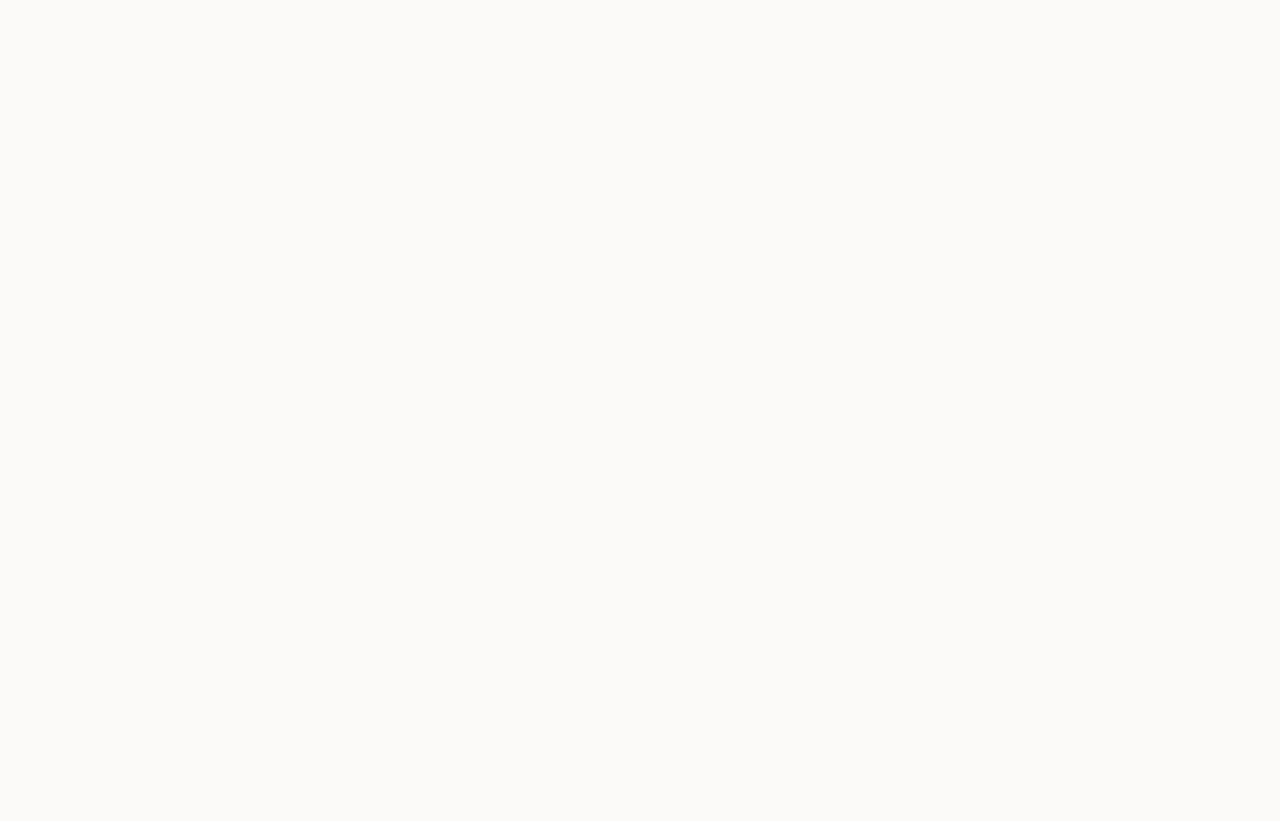
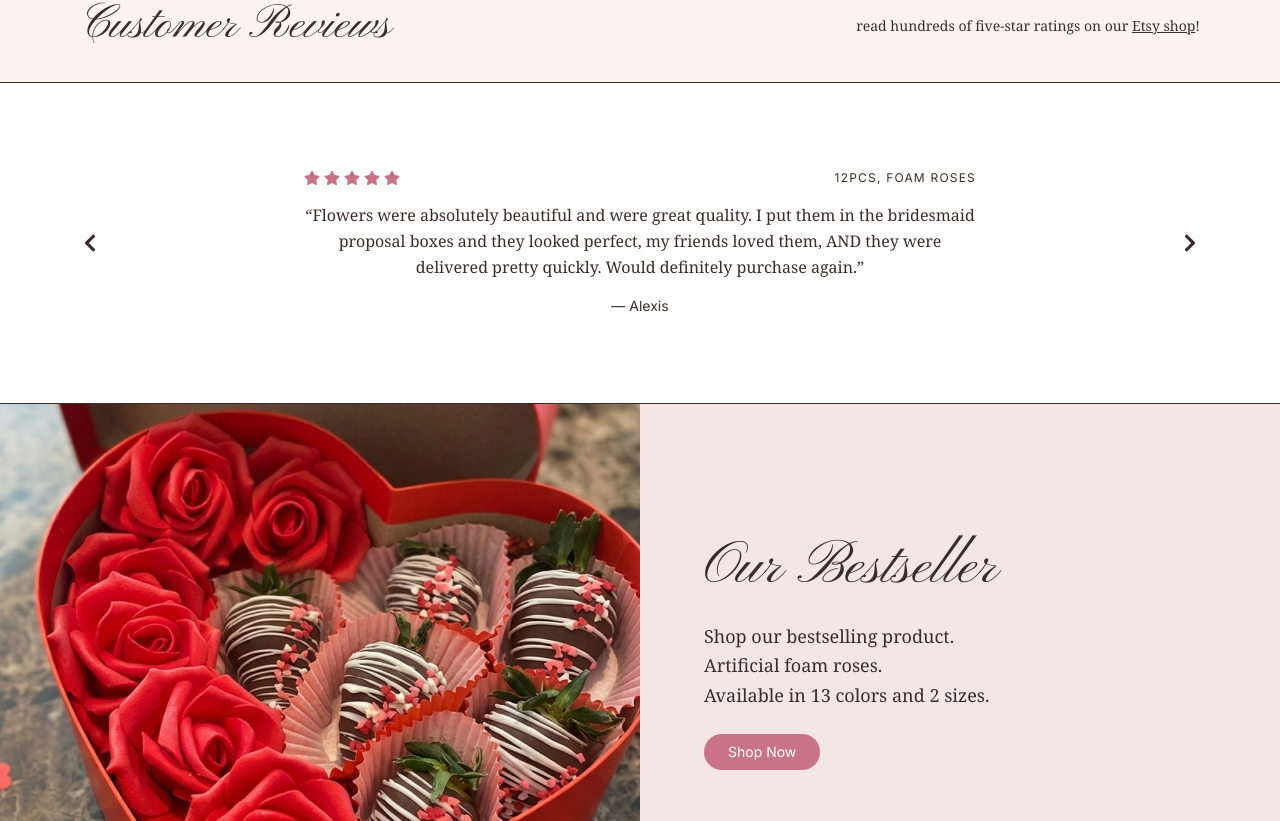
Before and after one commit to kellyma626/universal-craft, a Next.js app: page / in a window 1280 px wide. Shown: the part 1739-2560 px from the top of the page. Before the commit the page ends 1708 px from the top, so only its background shows below. Built offline with nearby package versions, Linux system fonts and the light colour scheme.

Commit message:
feat: add bestseller, visit our store, and customer reviews sections [UC-6]

```diff
--- a/app/page.tsx
+++ b/app/page.tsx
@@ -1,11 +1,17 @@
 import Hero from '@/components/Hero';
 import FeaturedProducts from '@/components/FeaturedProducts';
+import CustomerReviews from '@/components/CustomerReviews';
+import BestsellerSection from '@/components/BestsellerSection';
+import VisitOurStore from '@/components/VisitOurStore';
 
 export default function Home() {
   return (
     <main>
       <Hero />
       <FeaturedProducts />
+      <CustomerReviews />
+      <BestsellerSection />
+      <VisitOurStore />
     </main>
   );
 }
--- /dev/null
+++ b/components/BestsellerSection.tsx
@@ -0,0 +1,37 @@
+import Image from 'next/image';
+import Link from 'next/link';
+
+const BestsellerSection = () => {
+  return (
+    <section className="border-b border-craft-espresso flex min-h-125">
+      <div className="relative w-1/2 min-h-125">
+        <Image
+          src="/bestseller3.png"
+          alt="Foam roses in a heart box"
+          fill
+          className="object-cover object-center"
+        />
+      </div>
+      <div className="w-1/2 bg-craft-petal flex flex-col justify-center px-16 gap-6">
+        <h2 className="font-pinyon text-6xl text-craft-espresso">
+          Our Bestseller
+        </h2>
+        <p className="font-georgia text-lg text-craft-espresso leading-relaxed">
+          Shop our bestselling product.
+          <br />
+          Artificial foam roses.
+          <br />
+          Available in 13 colors and 2 sizes.
+        </p>
+        <Link
+          href="/catalog"
+          className="bg-craft-rose text-white text-sm px-6 py-2 rounded-full w-fit hover:opacity-90 transition-opacity"
+        >
+          Shop Now
+        </Link>
+      </div>
+    </section>
+  );
+};
+
+export default BestsellerSection;
--- /dev/null
+++ b/components/CustomerReviews.tsx
@@ -0,0 +1,70 @@
+'use client';
+import { useState } from 'react';
+import { reviews } from '@/data/Reviews';
+import SectionHeader from './SectionHeader';
+import Link from 'next/link';
+import { FaStar, FaChevronLeft, FaChevronRight } from 'react-icons/fa';
+
+const CustomerReviews = () => {
+  const [current, setCurrent] = useState(0);
+
+  const prev = () => setCurrent((i) => (i === 0 ? reviews.length - 1 : i - 1));
+  const next = () => setCurrent((i) => (i === reviews.length - 1 ? 0 : i + 1));
+
+  const review = reviews[current];
+
+  return (
+    <section className="border-b border-craft-espresso bg-white">
+      <SectionHeader
+        title="Customer Reviews"
+        subtitle={
+          <>
+            read hundreds of five-star ratings on our{' '}
+            <Link
+              href="https://www.etsy.com/shop/UniversalCraftUS"
+              target="_blank"
+              className="underline hover:text-craft-rose"
+            >
+              Etsy shop
+            </Link>
+            !
+          </>
+        }
+      />
+      <div className="flex items-center justify-between px-6 sm:px-10 lg:px-20 py-16">
+        <button
+          onClick={prev}
+          className="text-craft-espresso hover:text-craft-rose hover:cursor-pointer"
+        >
+          <FaChevronLeft size={20} />
+        </button>
+
+        <div className="flex flex-col gap-4 w-full max-w-2xl text-center h-48 justify-center">
+          <div className="flex items-center justify-between">
+            <div className="flex gap-1">
+              {Array.from({ length: 5 }).map((_, i) => (
+                <FaStar key={i} className="text-craft-rose" size={16} />
+              ))}
+            </div>
+            <p className="text-xs text-craft-espresso uppercase tracking-widest">
+              {review.product}
+            </p>
+          </div>
+          <p className="font-georgia text-craft-espresso leading-relaxed line-clamp-4">
+            &ldquo;{review.text}&rdquo;
+          </p>
+          <p className="text-sm text-craft-espresso">— {review.name}</p>
+        </div>
+
+        <button
+          onClick={next}
+          className="text-craft-espresso hover:text-craft-rose hover:cursor-pointer"
+        >
+          <FaChevronRight size={20} />
+        </button>
+      </div>
+    </section>
+  );
+};
+
+export default CustomerReviews;
--- a/components/FeaturedProducts.tsx
+++ b/components/FeaturedProducts.tsx
@@ -6,7 +6,7 @@ const FeaturedProducts = () => {
   const featuredProducts = products.filter((p) => p.featured);
 
   return (
-    <section className="bg-craft-petal">
+    <section className="border-b border-craft-espresso bg-craft-petal">
       <SectionHeader
         title="Featured Products"
         subtitle="shop our featured products online."
--- a/components/SectionHeader.tsx
+++ b/components/SectionHeader.tsx
@@ -1,13 +1,15 @@
+import { ReactNode } from 'react';
+
 interface SectionHeaderProps {
   title: string;
-  subtitle: string;
+  subtitle: ReactNode;
 }
 
 const SectionHeader = ({ title, subtitle }: SectionHeaderProps) => {
   return (
     <div className="border-b border-craft-espresso flex items-center justify-between px-6 sm:px-10 lg:px-20 py-8 bg-craft-cream">
       <h2 className="font-pinyon text-5xl text-craft-espresso">{title}</h2>
-      <p className="font-georgia text-md text-craft-espresso">{subtitle}</p>
+      <p className="font-georgia text-sm text-craft-espresso">{subtitle}</p>
     </div>
   );
 };
--- /dev/null
+++ b/components/VisitOurStore.tsx
@@ -0,0 +1,44 @@
+import Image from 'next/image';
+import Link from 'next/link';
+
+const VisitOurStore = () => {
+  return (
+    <section className="border-b border-craft-espresso flex min-h-125">
+      <div className="w-1/2 bg-craft-cream flex flex-col justify-center px-16 gap-6">
+        <h2 className="font-pinyon text-6xl text-craft-espresso">
+          Visit Our Store
+        </h2>
+        <p className="font-georgia text-lg text-craft-espresso leading-relaxed">
+          Shop in store.
+          <br />
+          Visit us for cake and cupcake stands, metal vases,
+          <br />
+          centerpieces, and more.
+        </p>
+        <Link
+          href="https://maps.google.com/?q=Universal+Craft+Los+Angeles"
+          target="_blank"
+          className=" bg-craft-rose text-white text-sm px-6 py-2 rounded-full w-fit hover:opacity-90 transition-opacity"
+        >
+          405 San Pedro St, Los Angeles, CA 90013
+        </Link>
+        <p className="font-inter text-xs text-craft-espresso">
+          Monday - Saturday, 9am - 4:30pm
+          <br />
+          Business hours may vary.
+        </p>
+      </div>
+
+      <div className="relative w-1/2 min-h-125">
+        <Image
+          src="/bday2.png"
+          alt="Birthday party setup"
+          fill
+          className="object-cover object-center"
+        />
+      </div>
+    </section>
+  );
+};
+
+export default VisitOurStore;
--- /dev/null
+++ b/data/Reviews.ts
@@ -0,0 +1,75 @@
+export interface Review {
+  id: number;
+  name: string;
+  rating: number;
+  product: string;
+  date: string;
+  text: string;
+}
+
+export const reviews: Review[] = [
+  {
+    id: 1,
+    name: 'Alexis',
+    rating: 5,
+    product: '12pcs, Foam Roses',
+    date: 'Feb 7, 2022',
+    text: 'Flowers were absolutely beautiful and were great quality. I put them in the bridesmaid proposal boxes and they looked perfect, my friends loved them, AND they were delivered pretty quickly. Would definitely purchase again.',
+  },
+  {
+    id: 2,
+    name: 'Alicia',
+    rating: 5,
+    product: 'Crystal Money/Card Box',
+    date: 'May 13, 2021',
+    text: 'Absolutely beautiful! I will be using this for my wedding to hold our cards. My mom added a flower to it so it will match the colors of my wedding.',
+  },
+  {
+    id: 3,
+    name: 'Reveca',
+    rating: 5,
+    product: '1 pound, Glitter Bottle',
+    date: 'Nov 18, 2022',
+    text: "I'm so thrilled! All my glitter arrived intact and exactly as pictured in their respective shakers. The glitter arrived a week earlier than expected. So Happy :-)",
+  },
+  {
+    id: 4,
+    name: 'Brigitte',
+    rating: 5,
+    product: '20pcs, Glitter Butterflies',
+    date: 'Aug 7, 2021',
+    text: 'The butterflies were so cute and they arrived right away!',
+  },
+  {
+    id: 5,
+    name: 'Amy',
+    rating: 5,
+    product: '2pcs, Foam Floating Lilies',
+    date: 'May 21, 2022',
+    text: 'Received my floating flowers today and they are so cute and very well made. They are just the right size to place more than one in my 3-tier barrel fountain. :) Thank you for the fast shipping!',
+  },
+  {
+    id: 6,
+    name: 'Anna',
+    rating: 5,
+    product: 'Silk Kissing Flower Balls',
+    date: 'Apr 26, 2022',
+    text: 'These flower balls are perfect and cute!',
+  },
+  {
+    id: 7,
+    name: 'Sherri',
+    rating: 5,
+    product: 'Hydrangea Flower Garland',
+    date: 'Jan 19, 2022',
+    text: 'Very cute, well made! Will work great for Valentine decorations! Thanks!',
+  },
+  {
+    id: 8,
+    name: 'Angelina',
+    rating: 5,
+    product: 'Foam Rose Bear',
+    date: 'Sep 5, 2020',
+    text: 'I bought this as a birthday gift for my mom and she absolutely loves it! Excellent item, the seller had great communication and shipped the product out quickly. Thank you!',
+  },
+];
```
Also changed, not shown: public/bday2.png (added), public/bestseller3.png (added).
